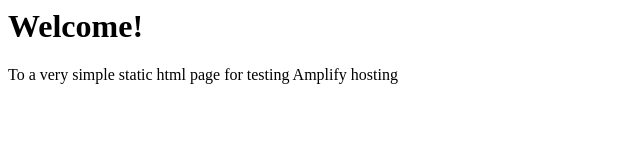
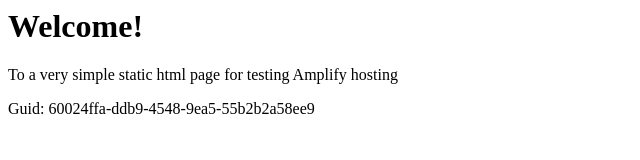
Before and after one commit to amplify-github-test-hkg/Github-PR-Commit-Integration-Test-DoNotTouch-Gith-OKSLNVO2-v1-prod-ap-east-1, a website: page src/index.html in a window 1280 px wide. Shown: the whole page, without its empty margins (0-640 px from the left). Drawn offline with Linux system fonts and the light colour scheme.

Commit message:
commit from integ tests

```diff
--- a/src/index.html
+++ b/src/index.html
@@ -1,3 +1,5 @@
+
+
 <html lang="en">
 
 <head>
@@ -10,6 +12,6 @@
 <body>
     <h1>Welcome!</h1>
     <p>To a very simple static html page for testing Amplify hosting</p>
-</body>
+    <p>Guid: 60024ffa-ddb9-4548-9ea5-55b2b2a58ee9</p></body>
 
 </html>
```
